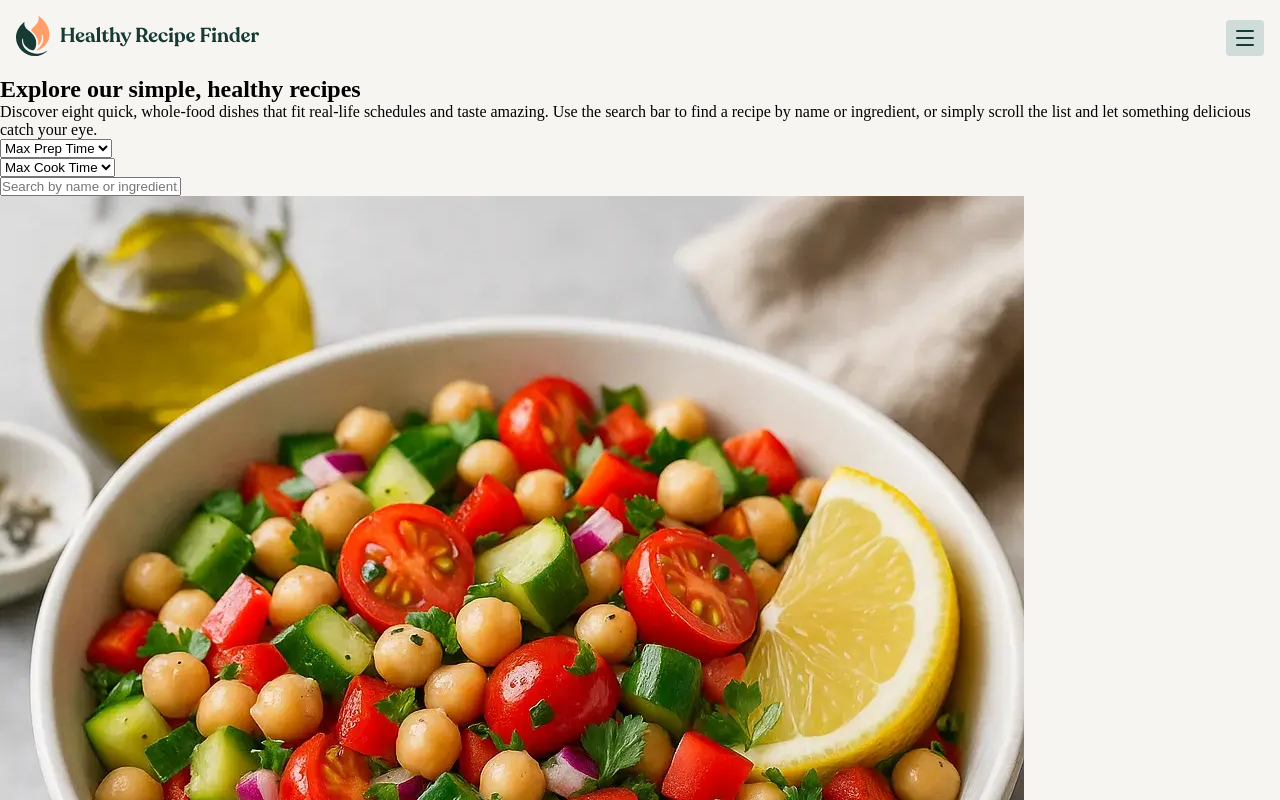
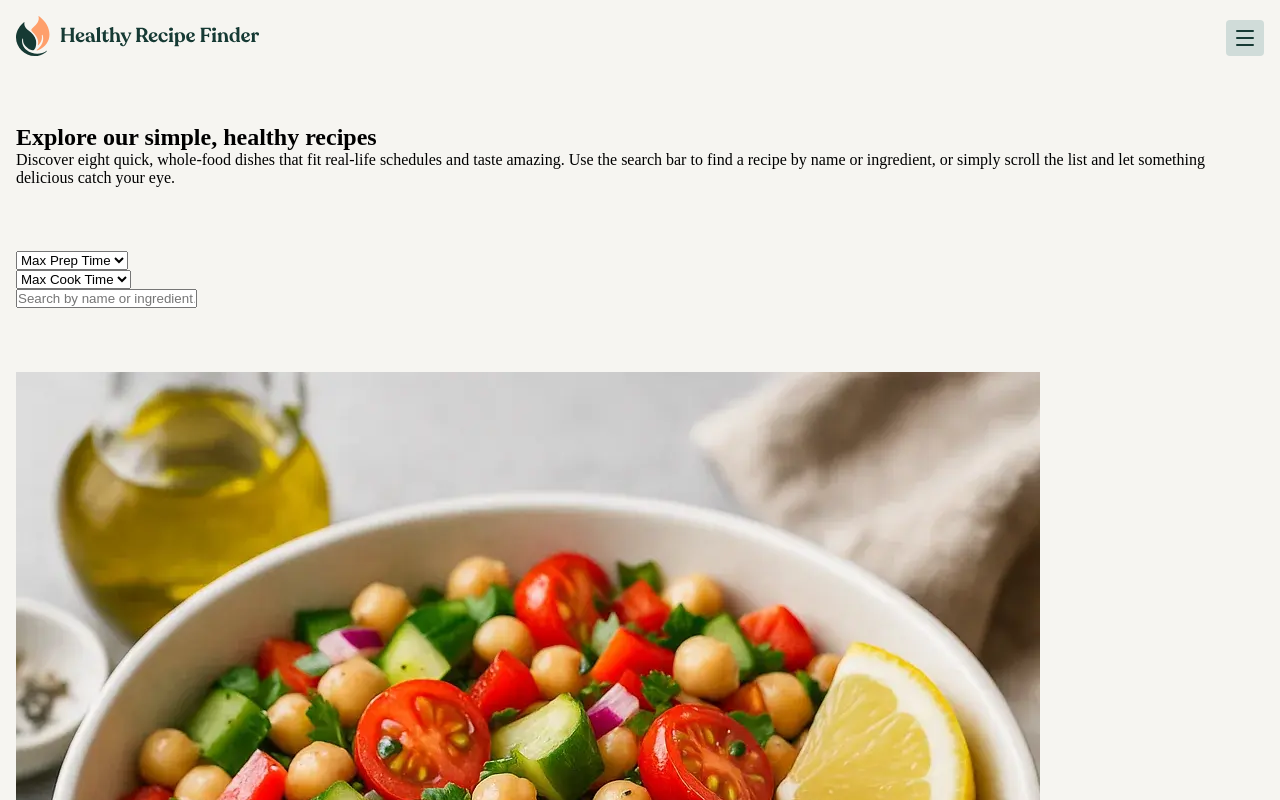
Before and after one commit to mahlvm/recipe-finder-website, a React (Vite) app in the folder recipe-finder-react/: page /recipes in a window 1280 px wide. Shown: the top 800 px of the page. Built offline with nearby package versions, Linux system fonts and the light colour scheme.

Commit message:
recipes css started

```diff
--- a/recipe-finder-react/src/pages/Recipes.css
+++ b/recipe-finder-react/src/pages/Recipes.css
@@ -0,0 +1,21 @@
+.recipesContainer{
+    background-color: var(--Neutral100);
+    margin: 0;
+    padding: 0;
+    width: 100%;
+    display: flex;
+    flex-direction: column;
+    align-items: center;
+    justify-content: flex-start;
+    position: relative;
+}
+
+.mainRecipes{
+    width: 100%;
+    padding-top: var(--spacing-48);
+    padding-left: var(--spacing-16);
+    padding-right: var(--spacing-16);
+    display: flex;
+    flex-direction: column;
+    gap: var(--spacing-64);
+}
--- a/recipe-finder-react/src/pages/Recipes.jsx
+++ b/recipe-finder-react/src/pages/Recipes.jsx
@@ -45,7 +45,7 @@ const handleViewRecipe = (recipe) => {
   return (
     <div className="recipesContainer">
       <Navbar />
-      <main>
+      <main className="mainRecipes">
       <section>
         <h1>Explore our simple, healthy recipes</h1>
         <p>
```
